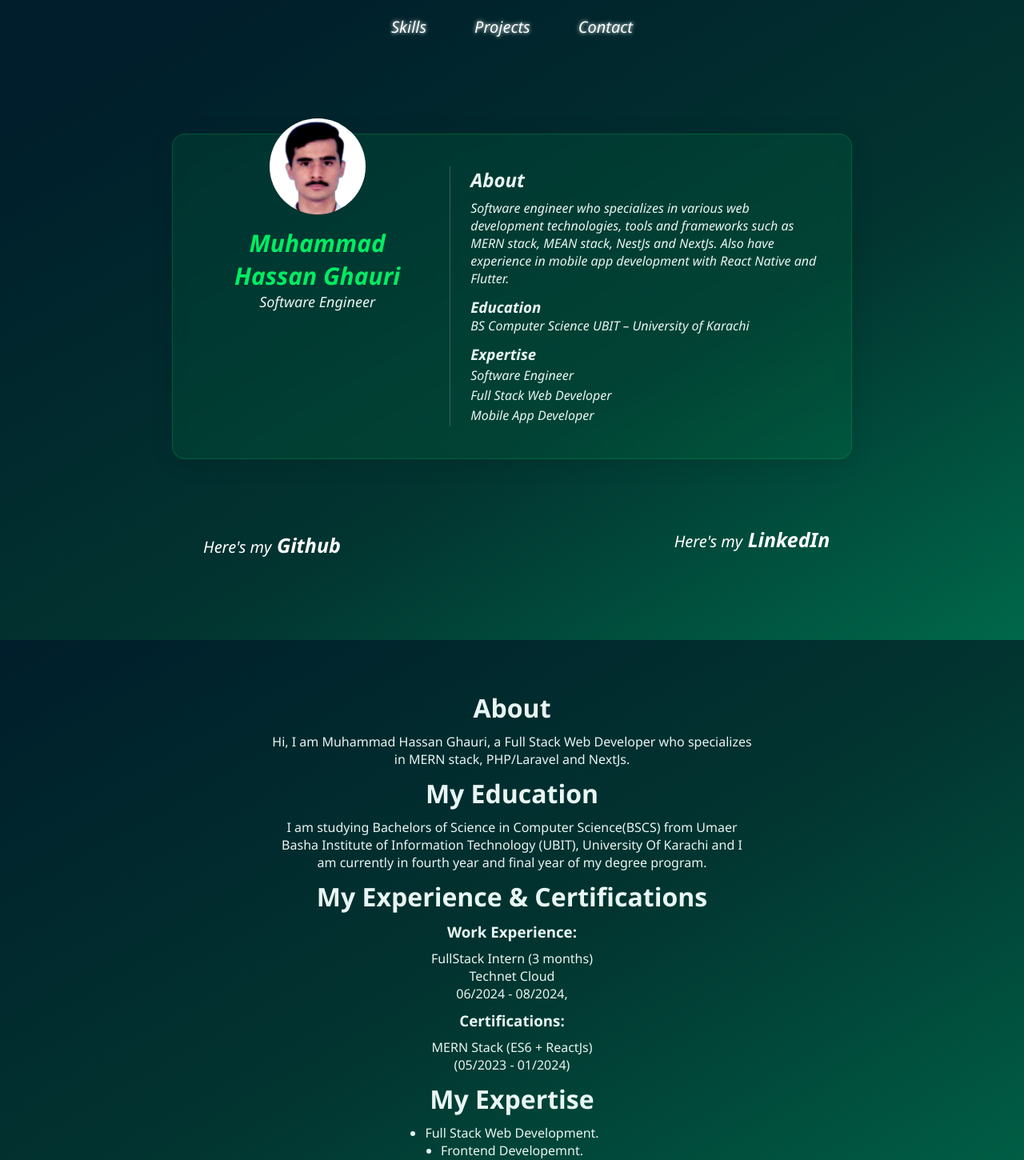
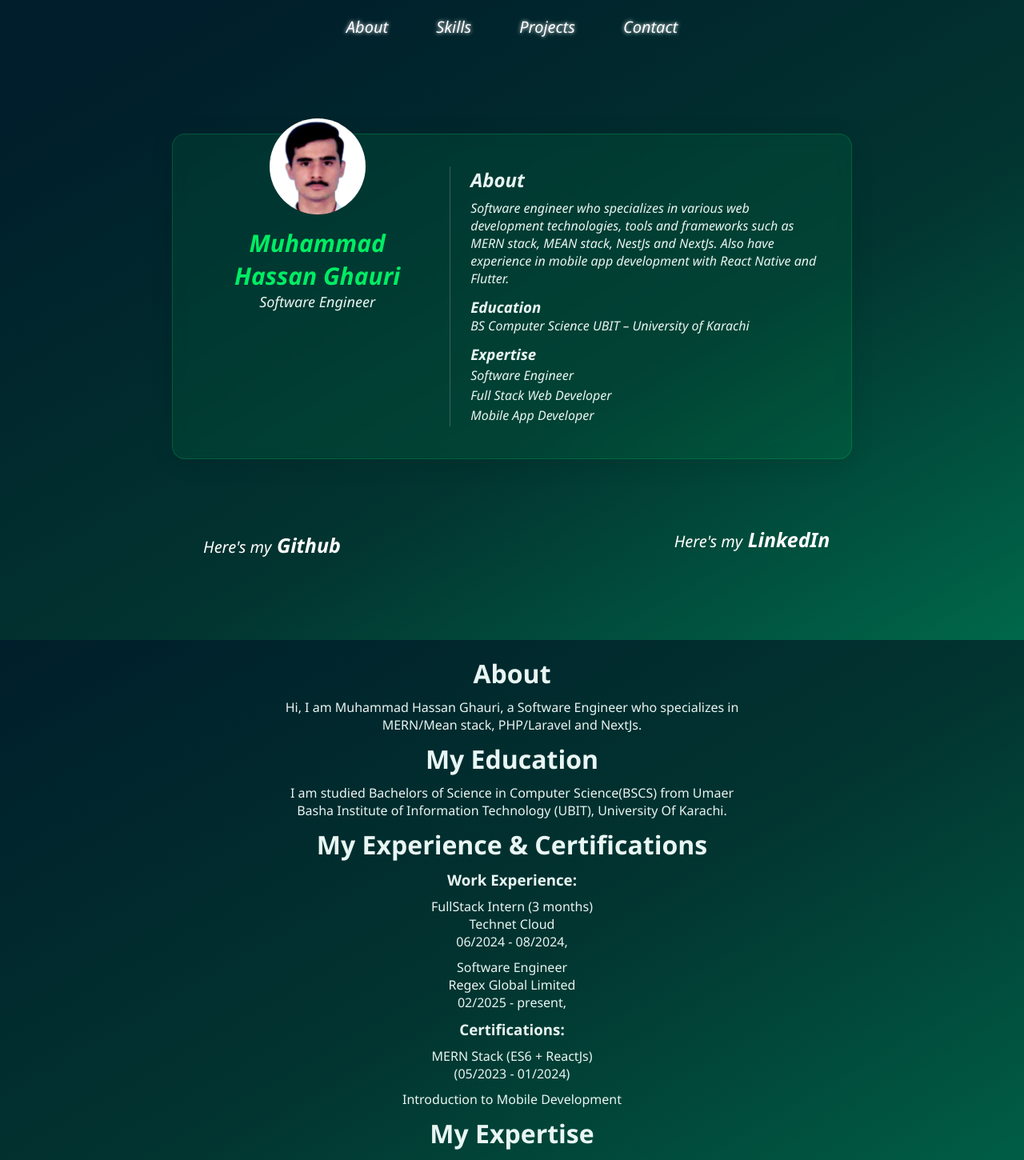
Before and after one commit to HassanGhauri/Porfolio-Website-with-ReactJs, a React (Vite) app: page / in a window 1280 px wide. Shown: the top 1450 px of the page at 80% size. Built offline with nearby package versions, Linux system fonts and the light colour scheme.

Commit message:
about and hero sections updated

```diff
--- a/src/Components/About/About.jsx
+++ b/src/Components/About/About.jsx
@@ -9,15 +9,14 @@ const About = () => {
       <dvi className="about-content">
         <h1>About</h1>
         <p>
-          Hi, I am Muhammad Hassan Ghauri, a Full Stack Web Developer who
-          specializes in MERN stack, PHP/Laravel and NextJs.{" "}
+          Hi, I am Muhammad Hassan Ghauri, a Software Engineer who
+          specializes in MERN/Mean stack, PHP/Laravel and NextJs.{" "}
         </p>
         <h1>My Education</h1>
         <p>
-          I am studying Bachelors of Science in Computer Science(BSCS) from
+          I am studied Bachelors of Science in Computer Science(BSCS) from
           Umaer Basha Institute of Information Technology (UBIT), University Of
-          Karachi and I am currently in fourth year and final year of my degree
-          program.
+          Karachi.
         </p>
         <h1>My Experience & Certifications</h1>
         <h3>Work Experience: </h3>
@@ -26,10 +25,18 @@ const About = () => {
           FullStack Intern (3 months) <br /> Technet Cloud <br /> 06/2024 -
           08/2024,
         </p>
+        <p >
+          {" "}
+          Software Engineer <br /> Regex Global Limited <br /> 02/2025 -
+          present,
+        </p>
         <h3>Certifications: </h3>
         <p>
           MERN Stack (ES6 + ReactJs) <br />
           (05/2023 - 01/2024)
+        </p>
+        <p>
+          Introduction to Mobile Development <br />
         </p>
         <h1>My Expertise</h1>
         <ul>
--- a/src/Components/Hero/Hero.jsx
+++ b/src/Components/Hero/Hero.jsx
@@ -6,13 +6,23 @@ import image from "../../assets/My photo-edited.jpg";
 import { PortfolioContext } from "../../Context/PortfolioContext";
 
 const Hero = () => {
-  const { Skillsref, Projectref, Contactref, Homeref } =
+  const { Aboutref ,Skillsref, Projectref, Contactref, Homeref } =
     useContext(PortfolioContext);
 
   return (
     <div ref={Homeref} className="hero" id="home">
       <div className="navbar">
         <div className="links">
+          <p
+            onClick={() => {
+              Aboutref.current.scrollIntoView({
+                behavior: "smooth",
+              });
+            }}
+          >
+            About
+          </p>
+
           <p
             onClick={() => {
               Skillsref.current.scrollIntoView({
```
